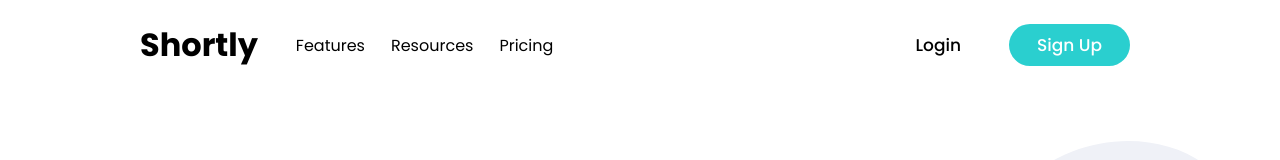
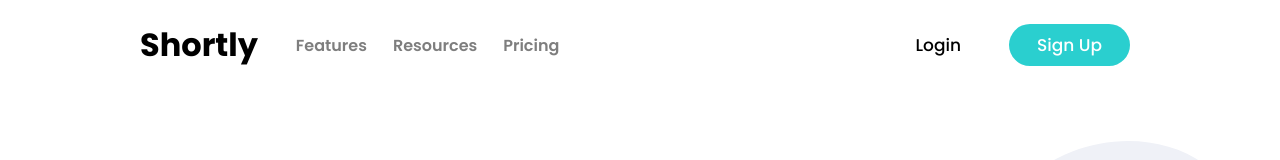
Before and after one commit to 0Kwanele0/url-shortening, a React (Create React App) app: page / in a window 1280 px wide. Shown: the top 160 px of the page. Built offline with nearby package versions, Linux system fonts and the light colour scheme.

Commit message:
fixed cursor to pointer for links

```diff
--- a/src/components/footer/styles/footer.css
+++ b/src/components/footer/styles/footer.css
@@ -40,10 +40,20 @@
   font-size: 22px;
   padding: 7px 0;
   color: rgba(255, 255, 255, 0.604);
+  -webkit-transition: all 0.2s ease;
+  transition: all 0.2s ease;
+  cursor: pointer;
+}
+
+.footer ul li:hover {
+  color: white;
+  -webkit-transform: scale(102%);
+          transform: scale(102%);
 }
 
 .footer__logo {
   padding: 10px 20px;
+  cursor: pointer;
 }
 
 .footer__logo h1 {
@@ -74,6 +84,14 @@
 
 .footer__icons img {
   padding: 0 12px;
+  cursor: pointer;
+  -webkit-transition: all .2s ease;
+  transition: all .2s ease;
+}
+
+.footer__icons img:hover {
+  -webkit-transform: scale(116%);
+          transform: scale(116%);
 }
 
 @media screen and (min-width: 700px) {
--- a/src/components/nav/styles/nav.css
+++ b/src/components/nav/styles/nav.css
@@ -10,6 +10,7 @@
 }
 
 .nav__logo {
+  cursor: pointer;
   -webkit-box-flex: 1;
       -ms-flex: 1;
           flex: 1;
@@ -37,6 +38,17 @@
 
 .nav__list ul li {
   padding: 0 13px;
+  -webkit-transition: all 0.2s ease-in;
+  transition: all 0.2s ease-in;
+  color: rgba(94, 94, 94, 0.801);
+  font-weight: 600;
+  cursor: pointer;
+}
+
+.nav__list ul li:hover {
+  -webkit-transform: scale(105%);
+          transform: scale(105%);
+  color: black;
 }
 
 .nav__list .btns {
@@ -61,6 +73,7 @@
 }
 
 .nav__list .btns button {
+  cursor: pointer;
   padding: 8px 28px;
   margin: 0 10px;
   font-size: 17px;
--- a/src/components/nav/styles/nav.scss
+++ b/src/components/nav/styles/nav.scss
@@ -4,6 +4,7 @@
     align-items: center;
     background-color: white;
     &__logo{
+        cursor: pointer;
         flex: 1;
     }
     &__list{
@@ -16,11 +17,21 @@
             padding: 0;
             li{
                 padding: 0 13px;
+                transition: all 0.2s ease-in;
+                color: rgba(94, 94, 94, 0.801);
+                font-weight: 600;
+                cursor: pointer;
+
+                &:hover{
+                    transform: scale(105%);
+                    color: black;
+                }
             }
         }
         .btns{
             display: flex;
             align-items: center;
+
             button:nth-of-type(1){
                 background-color: transparent;
                 border: none;
@@ -32,6 +43,7 @@
                 border: none;
             }
             button{
+                cursor: pointer;
                 padding: 8px 28px;
                 margin: 0 10px;
                 font-size: 17px;
```
Also changed, not shown: src/components/footer/styles/footer.scss (+12 -0 lines), 2 other files (tests, documents, lock files or other folders).
